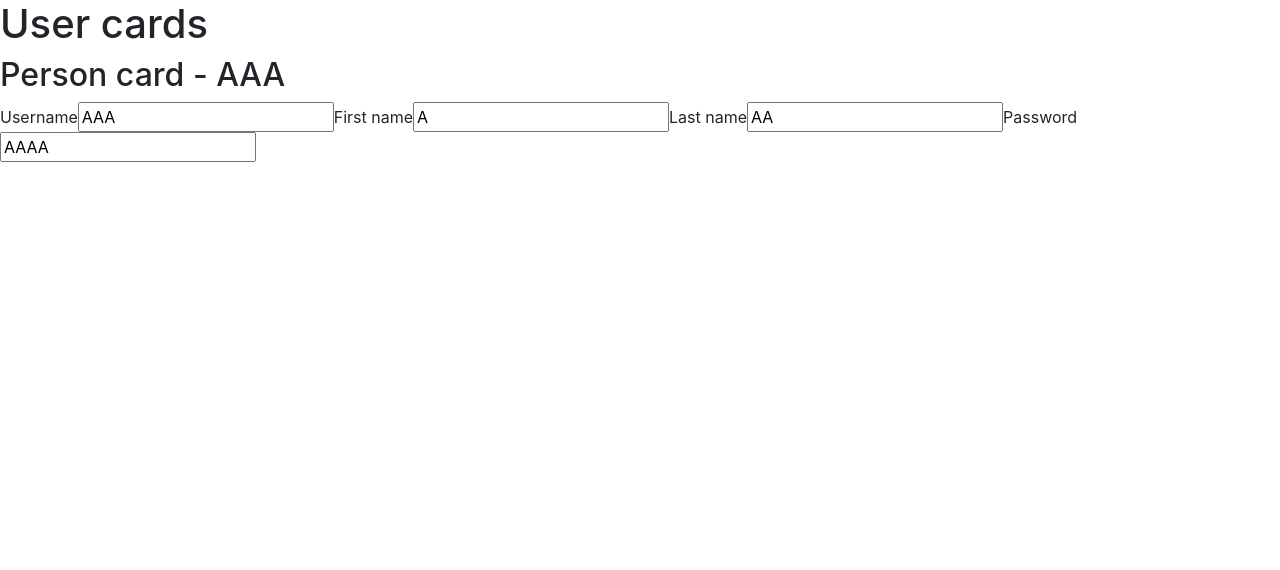
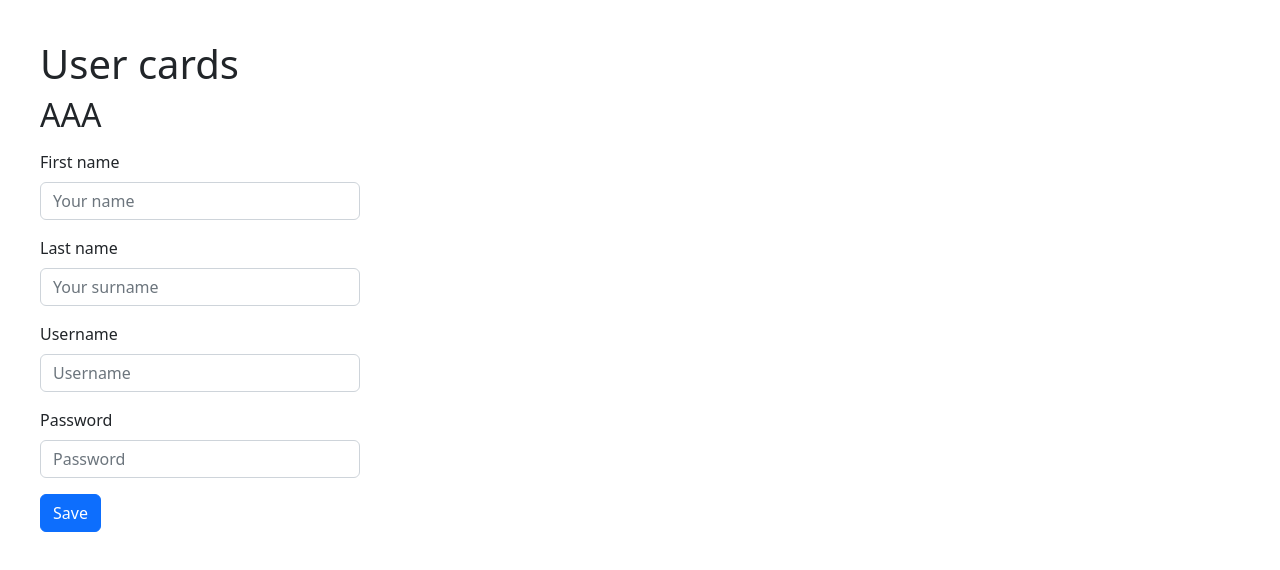
Before and after one commit to stsdmchv/test-project, a React (Create React App) app: page /1 in a window 1280 px wide. Shown: the top 570 px of the page. Built offline with nearby package versions, Linux system fonts and the light colour scheme; the HTML template or start-up script is replaced by a standard one.

Commit message:
Add react-bootstrap

```diff
--- a/src/components/PersonCard/personCard.jsx
+++ b/src/components/PersonCard/personCard.jsx
@@ -1,5 +1,7 @@
+import React from "react";
+import {Button, Form} from "react-bootstrap";
 import {useParams} from "react-router-dom";
-import React from "react";
+import './personCard.scss';
 
 // @desc    Show card
 // @route   GET /
@@ -10,19 +12,28 @@ export const PersonCard = (props) => {
     .find(item => item.id === Number(id))
 
   return (
-    <div>
-      <h2>Person card - {cardToShow.username}</h2>
-      <label>Username</label>
-      <input value={cardToShow.username}/>
+    <Form>
+      <Form.Label><h2>{cardToShow.username}</h2></Form.Label>
 
-      <label>First name</label>
-      <input value={cardToShow.firstName}/>
-
-      <label>Last name</label>
-      <input value={cardToShow.lastName}/>
-
-      <label>Password</label>
-      <input value={cardToShow.password}/>
-    </div>
+      <Form.Group className="mb-3" controlId="formBasicEmail">
+        <Form.Label>First name</Form.Label>
+        <Form.Control type="firstName" placeholder="Your name" />
+      </Form.Group>
+      <Form.Group className="mb-3" controlId="formBasicEmail">
+        <Form.Label>Last name</Form.Label>
+        <Form.Control type="lastName" placeholder="Your surname" />
+      </Form.Group>
+      <Form.Group className="mb-3" controlId="formBasicEmail">
+        <Form.Label>Username</Form.Label>
+        <Form.Control type="username" placeholder="Username" />
+      </Form.Group>
+      <Form.Group className="mb-3" controlId="formBasicPassword">
+        <Form.Label>Password</Form.Label>
+        <Form.Control type="password" placeholder="Password" />
+      </Form.Group>
+      <Button variant="primary" type="submit">
+        Save
+      </Button>
+    </Form>
   )
 }
--- /dev/null
+++ b/src/components/PersonCard/personCard.scss
@@ -0,0 +1,6 @@
+@import "~bootstrap/scss/bootstrap";
+
+body{
+  width: 25%;
+  margin: 40px;
+  }
```
